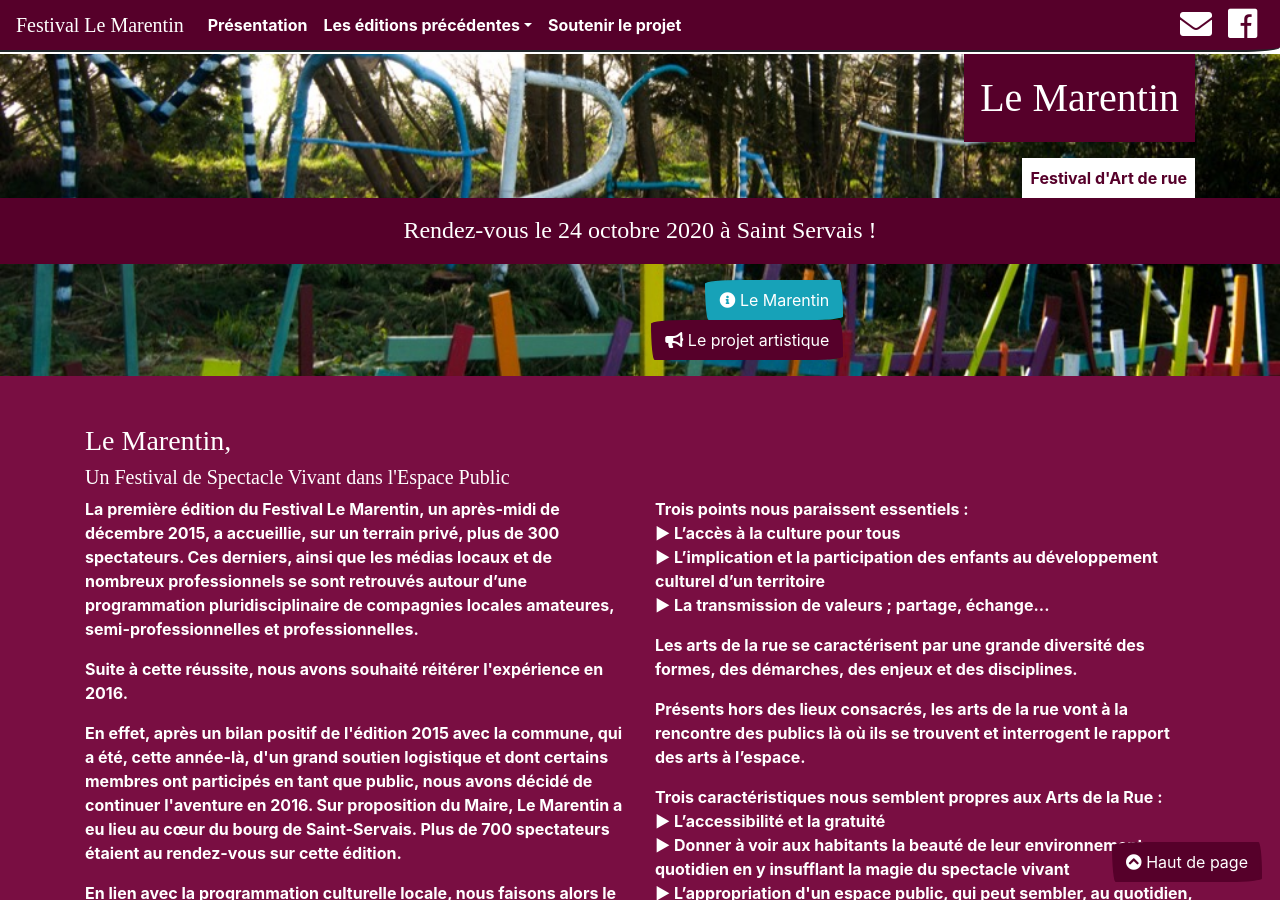
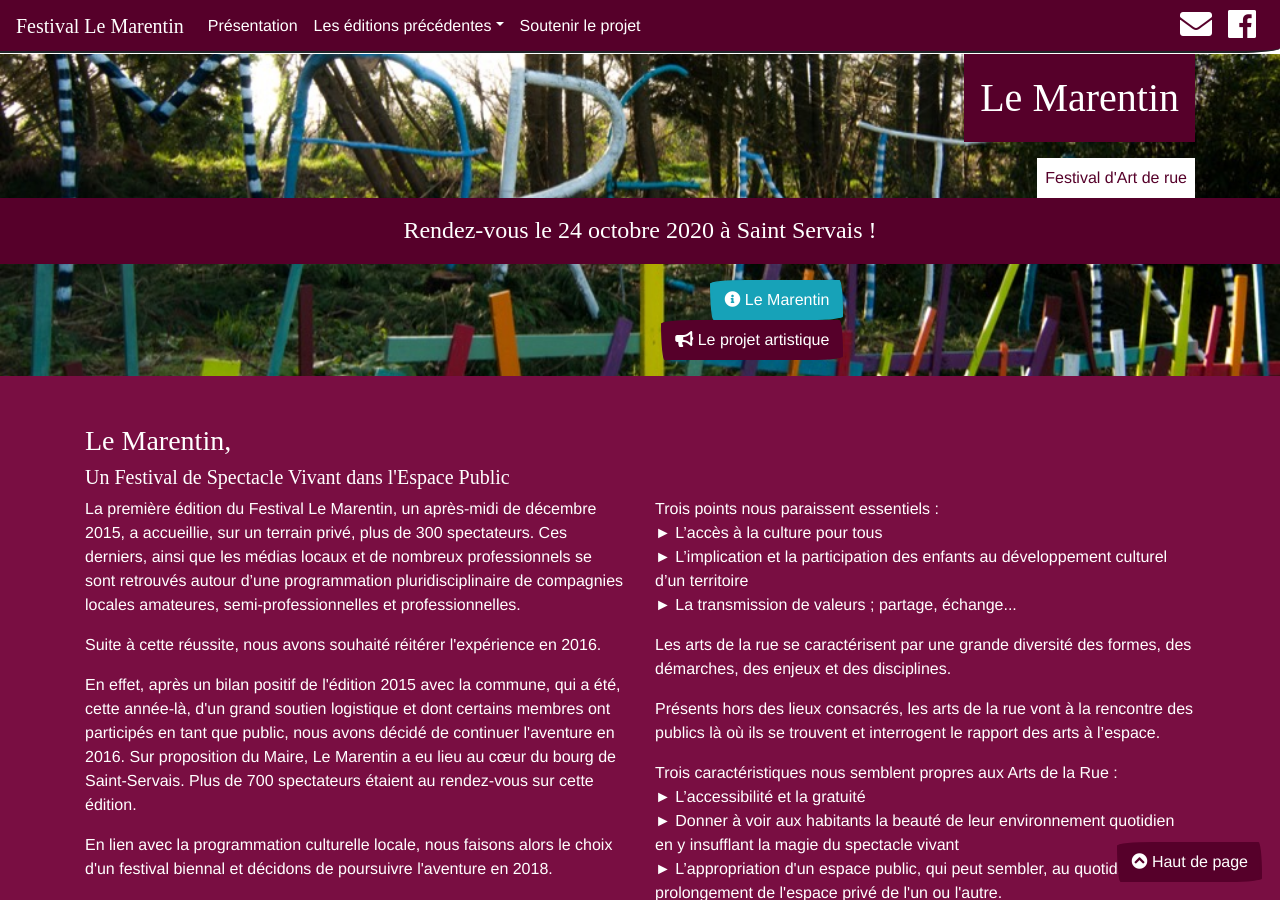
Before and after one commit to tibodut/marentin, a Jekyll site: the page built from index.html, in a window 1280 px wide and 900 px high. Built offline with Jekyll 4.4.1, drawn with Linux system fonts in a browser that asks for light colours; nearby versions of some CDN libraries; some web fonts are replaced.

Commit message:
modif neucha en helvetica

```diff
--- a/_sass/_variables.scss
+++ b/_sass/_variables.scss
@@ -53,9 +53,9 @@ $border-radius-sm:       255px 25px 225px 25px/25px 225px 25px 255px !default;
 
 // Fonts
 
-$font-family-sans-serif:      'Neucha', -apple-system, system-ui, BlinkMacSystemFont, "Segoe UI", Roboto, "Helvetica Neue", Arial, sans-serif !default;
+$font-family-sans-serif:      'Helvetica', -apple-system, system-ui, BlinkMacSystemFont, "Segoe UI", Roboto, "Helvetica Neue", Arial, sans-serif !default;
 
-$font-weight-base:            700 !default;
+$font-weight-base:            500 !default;
 
 $headings-font-family:   'Cabin Sketch', cursive !default;
 
```
